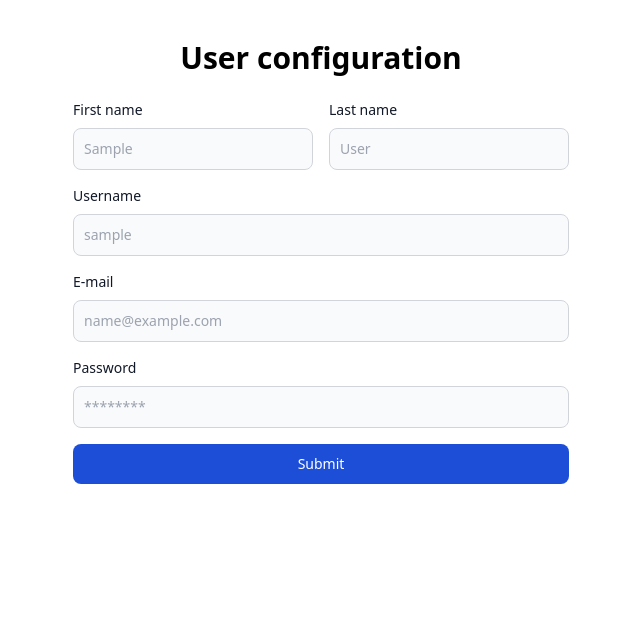
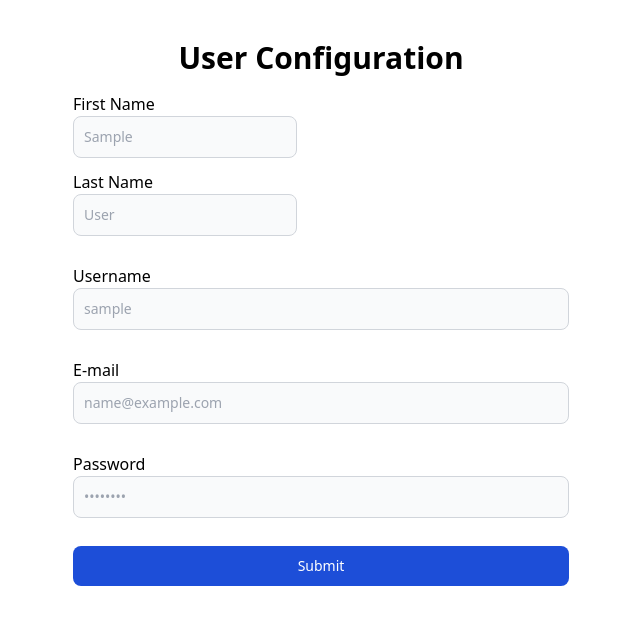
Before and after one commit to RGarrido03/LaBet, a Django app: page /profile/ in a window 1280 px wide. Shown: the part 72-697 px from the top of the page, without its empty margins (319-959 px from the left). Run offline with Django 5.2, Linux system fonts and the light colour scheme; the visitor is signed in with stand-in values (Sample User, id 1); parts of the project's set-up code (start-up, migrations or seed data) failed here and were passed over; some libraries are stand-ins or nearby versions.

Commit message:
mostly done

```diff
--- a/app/forms.py
+++ b/app/forms.py
@@ -84,3 +84,57 @@ class SignupForm(forms.Form):
             "password",
             Submit("submit", "Submit", css_class="text-white transition-colors bg-blue-700 hover:bg-blue-800 focus:ring-4 focus:outline-none focus:ring-blue-300 font-medium rounded-lg text-sm w-full sm:w-auto px-5 py-2.5 text-center dark:bg-blue-600 dark:hover:bg-blue-700 dark:focus:ring-blue-800"),
         )
+
+class ProfileForm(forms.Form):
+    first_name = forms.CharField(
+        label="First Name",
+        required=False,
+        widget=forms.TextInput(attrs={"placeholder": "","class":"bg-gray-50 border border-gray-300 text-gray-900 text-sm rounded-lg focus:ring-blue-500 focus:border-blue-500 block  p-2.5 dark:bg-gray-700 dark:border-gray-600 dark:placeholder-gray-400 dark:text-white dark:focus:ring-blue-500 dark:focus:border-blue-500 mr-2"})
+    )
+    last_name = forms.CharField(
+        label="Last Name",
+        required=False,
+        widget=forms.TextInput(attrs={"placeholder": "","class":"bg-gray-50 border border-gray-300 text-gray-900 text-sm rounded-lg focus:ring-blue-500 focus:border-blue-500 block  p-2.5 dark:bg-gray-700 dark:border-gray-600 dark:placeholder-gray-400 dark:text-white dark:focus:ring-blue-500 dark:focus:border-blue-500"})
+    )
+    username = forms.CharField(
+        label="Username",
+        required=False,
+        widget=forms.TextInput(attrs={"placeholder": "","class":"bg-gray-50 border border-gray-300 text-gray-900 text-sm rounded-lg focus:ring-blue-500 focus:border-blue-500 block w-full p-2.5 dark:bg-gray-700 dark:border-gray-600 dark:placeholder-gray-400 dark:text-white dark:focus:ring-blue-500 dark:focus:border-blue-500"})
+    )
+    email = forms.EmailField(
+        label="E-mail",
+        required=False,
+        widget=forms.EmailInput(attrs={"placeholder": "","class":"bg-gray-50 border border-gray-300 text-gray-900 text-sm rounded-lg focus:ring-blue-500 focus:border-blue-500 block w-full p-2.5 dark:bg-gray-700 dark:border-gray-600 dark:placeholder-gray-400 dark:text-white dark:focus:ring-blue-500 dark:focus:border-blue-500"})
+    )
+    password = forms.CharField(
+        label="Password",
+        required=False,
+        widget=forms.PasswordInput(attrs={"placeholder": "","class":"bg-gray-50 border border-gray-300 text-gray-900 text-sm rounded-lg focus:ring-blue-500 focus:border-blue-500 block w-full p-2.5 dark:bg-gray-700 dark:border-gray-600 dark:placeholder-gray-400 dark:text-white dark:focus:ring-blue-500 dark:focus:border-blue-500"})
+    )
+
+    def __init__(self, *args, **kwargs):
+        # Pre-fill form with user's existing data if provided via kwargs
+        user = kwargs.pop('user', None)
+        super().__init__(*args, **kwargs)
+        if user:
+            self.fields['first_name'].widget.attrs['placeholder'] = user.first_name
+            self.fields['last_name'].widget.attrs['placeholder'] = user.last_name
+            self.fields['username'].widget.attrs['placeholder'] = user.username
+            self.fields['email'].widget.attrs['placeholder'] = user.email
+            self.fields['password'].widget.attrs['placeholder'] = "••••••••"
+
+        # Crispy Form Helper for Tailwind styling
+        self.helper = FormHelper()
+        self.helper.form_method = "post"
+        self.helper.layout = Layout(
+            Row(
+                Column("first_name", css_class="flex-1 mr-2"),
+                Column("last_name", css_class="flex-1"),
+            ),
+            Row(
+                Column("username", css_class="flex-1"),
+            ),
+            "email",
+            "password",
+            Submit("submit", "Submit", css_class="text-white transition-colors bg-blue-700 hover:bg-blue-800 focus:ring-4 focus:outline-none focus:ring-blue-300 font-medium rounded-lg text-sm w-full sm:w-auto px-5 py-2.5 text-center dark:bg-blue-600 dark:hover:bg-blue-700 dark:focus:ring-blue-800"),
+        )
--- a/app/views.py
+++ b/app/views.py
@@ -6,7 +6,7 @@ from django.db import IntegrityError
 from django.http import HttpResponse, JsonResponse
 from django.shortcuts import render, redirect
 
-from app.forms import LoginForm, SignupForm
+from app.forms import LoginForm, SignupForm, ProfileForm
 from app.models import *
 from app.modules.betano import BetanoScrapper
 from app.modules.betclic import BetclicScrapper
@@ -181,6 +181,8 @@ def profile(request: WSGIRequest) -> HttpResponse:
     if not request.user.is_authenticated:
         return redirect("login")
 
+    form = ProfileForm(user=request.user)
+
     if request.method == "POST":
         try:
             for prop in request.POST:
@@ -194,10 +196,10 @@ def profile(request: WSGIRequest) -> HttpResponse:
             return redirect("index")
         except IntegrityError:
             return render(
-                request, "register.html", {"error": "Username is already taken"}
+                request, "register.html", {"error": "Username is already taken", "form": form}
             )
 
-    return render(request, "profile.html", {"user": request.user})
+    return render(request, "profile.html", {"form": form})
 
 
 def about(request: WSGIRequest) -> HttpResponse:
--- a/templates/profile.html
+++ b/templates/profile.html
@@ -1,54 +1,19 @@
 {% extends "_base.html" %}
 
 {% block content %}
-    <form method="post" class="max-w-lg mx-auto flex flex-col gap-4 p-2">
-        {% csrf_token %}
-         <h3 class="flex-12 pb-2 text-3xl font-semibold text-center dark:text-white">User configuration</h3>
-        <div class="flex gap-4">
-            <div class="flex-1">
-                <label for="first_name" class="block mb-2 text-sm font-medium text-gray-900 dark:text-white">First
-                    name</label>
 
-                <input id="first_name" type="text" name="first_name" placeholder="{{ user.first_name }}"
-                       class="bg-gray-50 border border-gray-300 text-gray-900 text-sm rounded-lg focus:ring-blue-500 focus:border-blue-500 block w-full p-2.5 dark:bg-gray-700 dark:border-gray-600 dark:placeholder-gray-400 dark:text-white dark:focus:ring-blue-500 dark:focus:border-blue-500"
-                       />
-            </div>
-            <div class="flex-1">
-                <label for="last_name" class="block mb-2 text-sm font-medium text-gray-900 dark:text-white">Last
-                    name</label>
-                <input id="last_name" type="text" name="last_name" placeholder="{{ user.last_name }}"
-                       class="bg-gray-50 border border-gray-300 text-gray-900 text-sm rounded-lg focus:ring-blue-500 focus:border-blue-500 block w-full p-2.5 dark:bg-gray-700 dark:border-gray-600 dark:placeholder-gray-400 dark:text-white dark:focus:ring-blue-500 dark:focus:border-blue-500"
-                       />
-            </div>
-        </div>
-        <div class="flex gap-4">
-            <div class="flex-1">
-                <label for="username"
-                       class="block mb-2 text-sm font-medium text-gray-900 dark:text-white">Username</label>
-                <input id="username" type="text" name="username" placeholder="{{ user.username }}"
-                       class="bg-gray-50 border border-gray-300 text-gray-900 text-sm rounded-lg focus:ring-blue-500 focus:border-blue-500 block w-full p-2.5 dark:bg-gray-700 dark:border-gray-600 dark:placeholder-gray-400 dark:text-white dark:focus:ring-blue-500 dark:focus:border-blue-500"
-                       />
-            </div>
-        </div>
-        <div>
-            <label for="email" class="block mb-2 text-sm font-medium text-gray-900 dark:text-white">E-mail</label>
-            <input id="email" type="email" name="email" placeholder="{{ user.email }}"
-                   class="bg-gray-50 border border-gray-300 text-gray-900 text-sm rounded-lg focus:ring-blue-500 focus:border-blue-500 block w-full p-2.5 dark:bg-gray-700 dark:border-gray-600 dark:placeholder-gray-400 dark:text-white dark:focus:ring-blue-500 dark:focus:border-blue-500"
-                   />
-        </div>
-        <div>
-            <label for="password" class="block mb-2 text-sm font-medium text-gray-900 dark:text-white">Password</label>
-            <input type="password" id="password" name="password" placeholder="********"
-                   class="bg-gray-50 border border-gray-300 text-gray-900 text-sm rounded-lg focus:ring-blue-500 focus:border-blue-500 block w-full p-2.5 dark:bg-gray-700 dark:border-gray-600 dark:placeholder-gray-400 dark:text-white dark:focus:ring-blue-500 dark:focus:border-blue-500"
-                   />
-        </div>
-        {% if error %}
-            <p class="text-red-500 text-sm mb-5">{{ error }}</p>
-        {% endif %}
-        <button type="submit"
-                class="text-white transition-colors bg-blue-700 hover:bg-blue-800 focus:ring-4 focus:outline-none focus:ring-blue-300 font-medium rounded-lg text-sm w-full sm:w-auto px-5 py-2.5 text-center dark:bg-blue-600 dark:hover:bg-blue-700 dark:focus:ring-blue-800">
-            Submit
-        </button>
-    </form>
+{% load crispy_forms_tags %}
+
+    <div class="max-w-lg mx-auto p-2">
+        <h3 class="text-3xl font-semibold text-center pb-4 dark:text-white">User Configuration</h3>
+        <form method="post" class="flex flex-col gap-4">
+            {% csrf_token %}
+            {% crispy form %}
+            {% if error %}
+                <p class="text-red-500 text-sm text-center">{{ error }}</p>
+            {% endif %}
+        </form>
+    </div>
+
 
 {% endblock content %}
```
